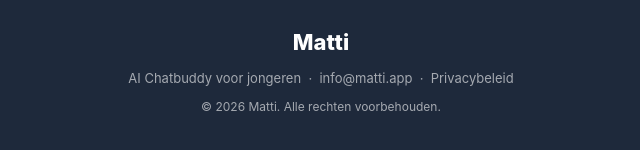
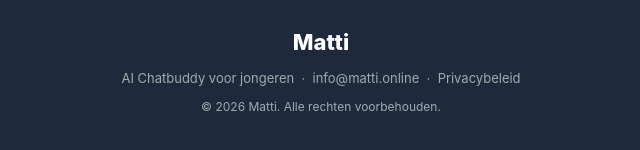
Before and after one commit to Wim007/matti-landing, a website: page index.html in a window 1280 px wide. Shown: the part 5715-5865 px from the top of the page, 319-959 px from the left. Drawn offline with Linux system fonts and the light colour scheme.

Commit message:
fix: e-mailadres footer naar info@matti.online

```diff
--- a/index.html
+++ b/index.html
@@ -630,7 +630,7 @@
 <!-- FOOTER -->
 <footer>
   <div class="footer-logo">Matti</div>
-  <p>AI Chatbuddy voor jongeren &nbsp;·&nbsp; <a href="mailto:info@matti.app">info@matti.app</a> &nbsp;·&nbsp; <a href="#">Privacybeleid</a></p>
+  <p>AI Chatbuddy voor jongeren &nbsp;·&nbsp; <a href="mailto:info@matti.online">info@matti.online</a> &nbsp;·&nbsp; <a href="#">Privacybeleid</a></p>
   <p style="margin-top:8px; font-size:12px;">© 2026 Matti. Alle rechten voorbehouden.</p>
 </footer>
 
```
